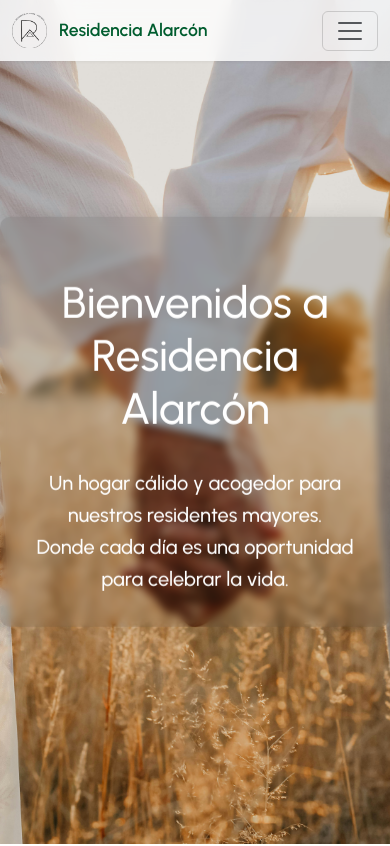
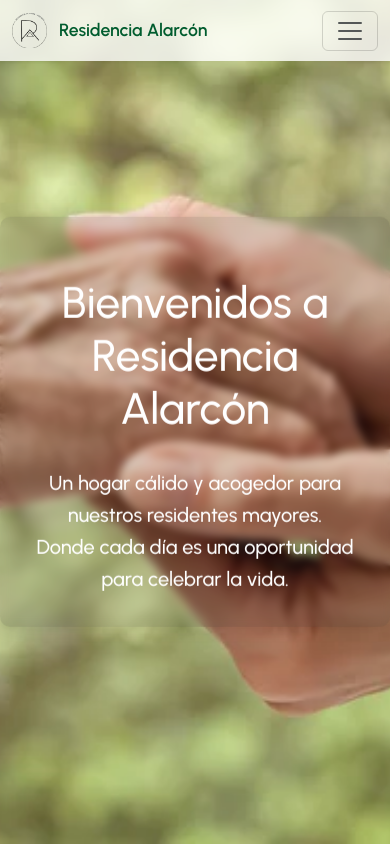
Before and after one commit to steph-d989/residencia_alarcon, a React (Vite) app in the folder client/: page / in a window 390 px wide. Shown: the top 846 px of the page. Built offline with nearby package versions, Linux system fonts and the light colour scheme.

Commit message:
Pagina ok

```diff
--- a/client/src/styles/components/_Contact.scss
+++ b/client/src/styles/components/_Contact.scss
@@ -1,7 +1,7 @@
 @import '../utils/variables.scss';
 
 .contact-page {
-    margin-top: 60px;
+    margin-top: -30px;
     h1 {
       text-align: center;
       font-size: 2.5rem;
--- a/client/src/styles/components/_Home.scss
+++ b/client/src/styles/components/_Home.scss
@@ -62,7 +62,7 @@
 
 @media (max-width: 600px) {
   .home-bg {
-    background-image: url('../assets/narissa-de-villiers-WmtpJcAPMco-unsplash.jpg');
+    background-image: url('../assets/manos.jpg');
   }
 
   .home-title {
--- a/client/src/styles/components/_Team.scss
+++ b/client/src/styles/components/_Team.scss
@@ -4,7 +4,7 @@
   text-align: center;
 
   .introduction {
-    margin: 20px 10rem 30px 10rem;
+    margin: 20px 2rem 30px 2rem;
 
     h1 {
       text-align: center;
@@ -26,6 +26,11 @@
       margin-bottom: 1.5rem;
       line-height: 2rem;
     }
+
+    @media (min-width: 1024px) {
+      margin: 20px 10rem 30px 10rem;
+    }
+
   }
 
   .indicators {
```
